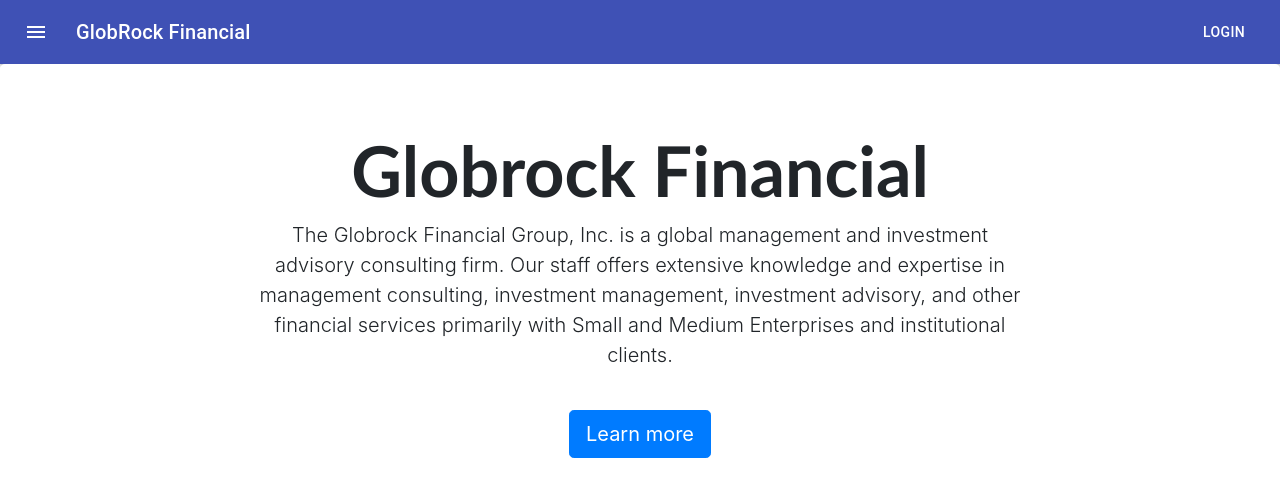
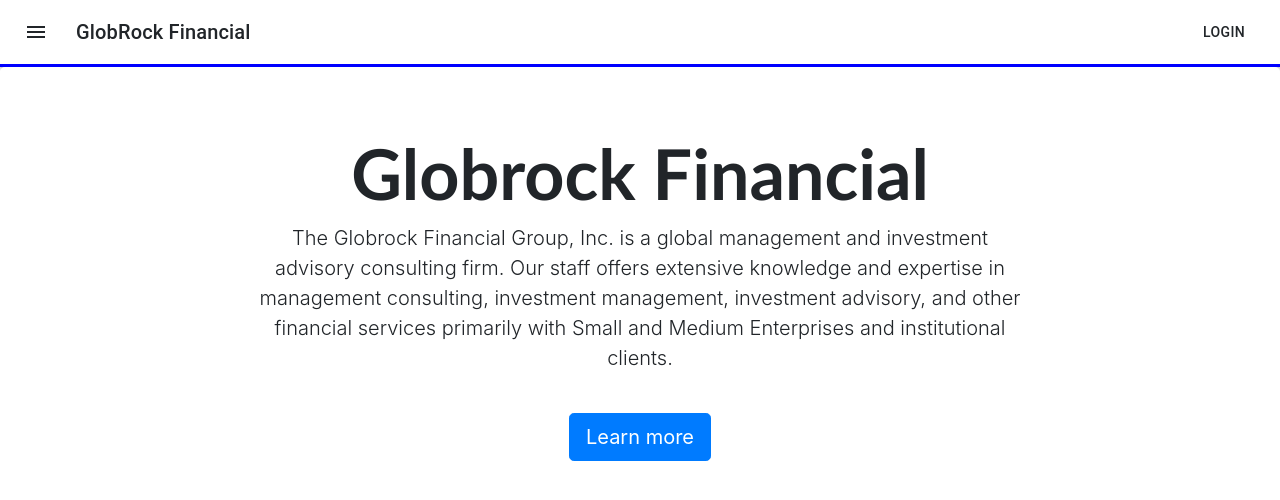
Before and after one commit to Nzibosco/globrockFinancial, a React (Create React App) app: page / in a window 1280 px wide. Shown: the top 500 px of the page. Built offline with nearby package versions, Linux system fonts and the light colour scheme.

Commit message:
restyling the nav bar

```diff
--- a/src/App.css
+++ b/src/App.css
@@ -51,3 +51,8 @@
   padding-left: 20%;
   padding-right: 20%;
 }
+
+#navbar {
+  border-bottom: blue;
+  border-bottom-style: solid
+}
--- a/src/components/navbarComponent/Navbar.tsx
+++ b/src/components/navbarComponent/Navbar.tsx
@@ -24,7 +24,7 @@ export default function ButtonAppBar() {
 
   return (
     <div className={classes.root}>
-      <AppBar position="static">
+      <AppBar position="static" color = "transparent" id = "navbar">
         <Toolbar>
           <IconButton edge="start" className={classes.menuButton} color="inherit" aria-label="menu">
             <MenuIcon />
```
